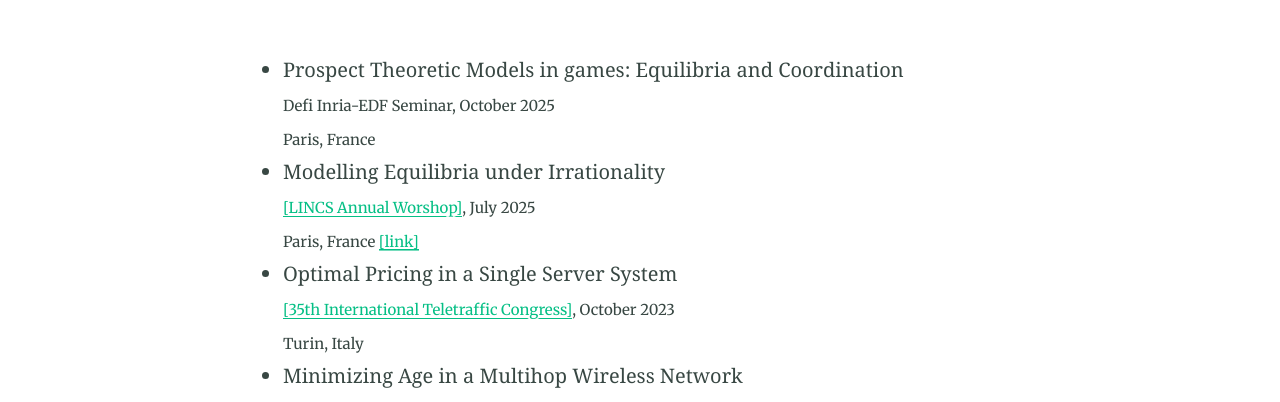
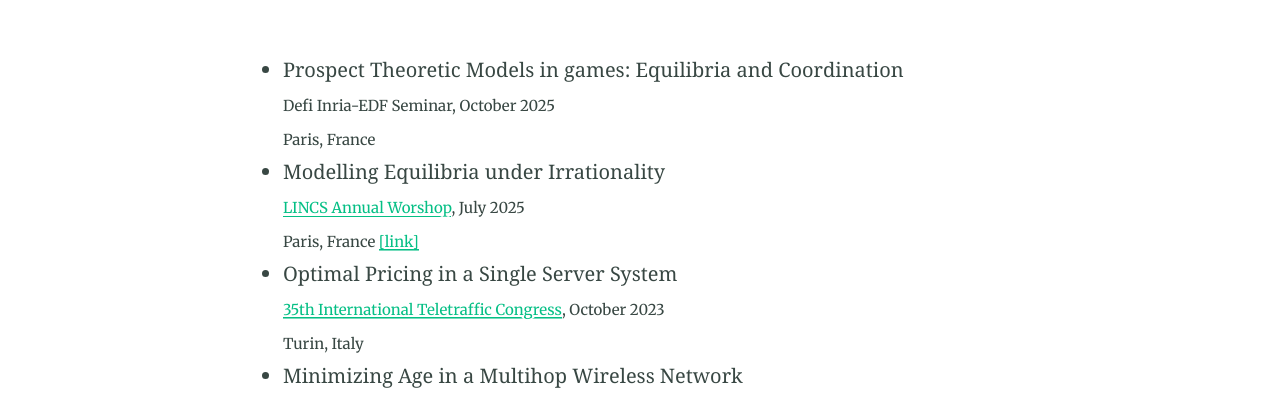
Before and after one commit to ashokkri/ashokkri.github.io, a Jekyll site: the page built from talks.md, in a window 1280 px wide. Shown: the part 408-810 px from the top of the page. Built offline with Jekyll 4.4.1, drawn with Linux system fonts in a browser that asks for light colours.

```diff
--- a/talks.md
+++ b/talks.md
@@ -11,11 +11,11 @@ feature_image: "https://picsum.photos/1300/400?image=989"
   Paris, France
 
 - Modelling Equilibria under Irrationality
-  <small> [[LINCS Annual Worshop]](https://www.lincs.fr/events/lincs-annual-workshop-with-the-scientific-committee/), July 2025
+  <small> [LINCS Annual Worshop](https://www.lincs.fr/events/lincs-annual-workshop-with-the-scientific-committee/), July 2025
   Paris, France [[link]](https://www.youtube.com/watch?v=VJNmzgAvMA8)
 
 - Optimal Pricing in a Single Server System
-  <small>[[35th International Teletraffic Congress]](https://itc35.itc-conference.org/invited.html), October 2023
+  <small>[35th International Teletraffic Congress](https://itc35.itc-conference.org/invited.html), October 2023
   Turin, Italy
 
 - Minimizing Age in a Multihop Wireless Network
```
